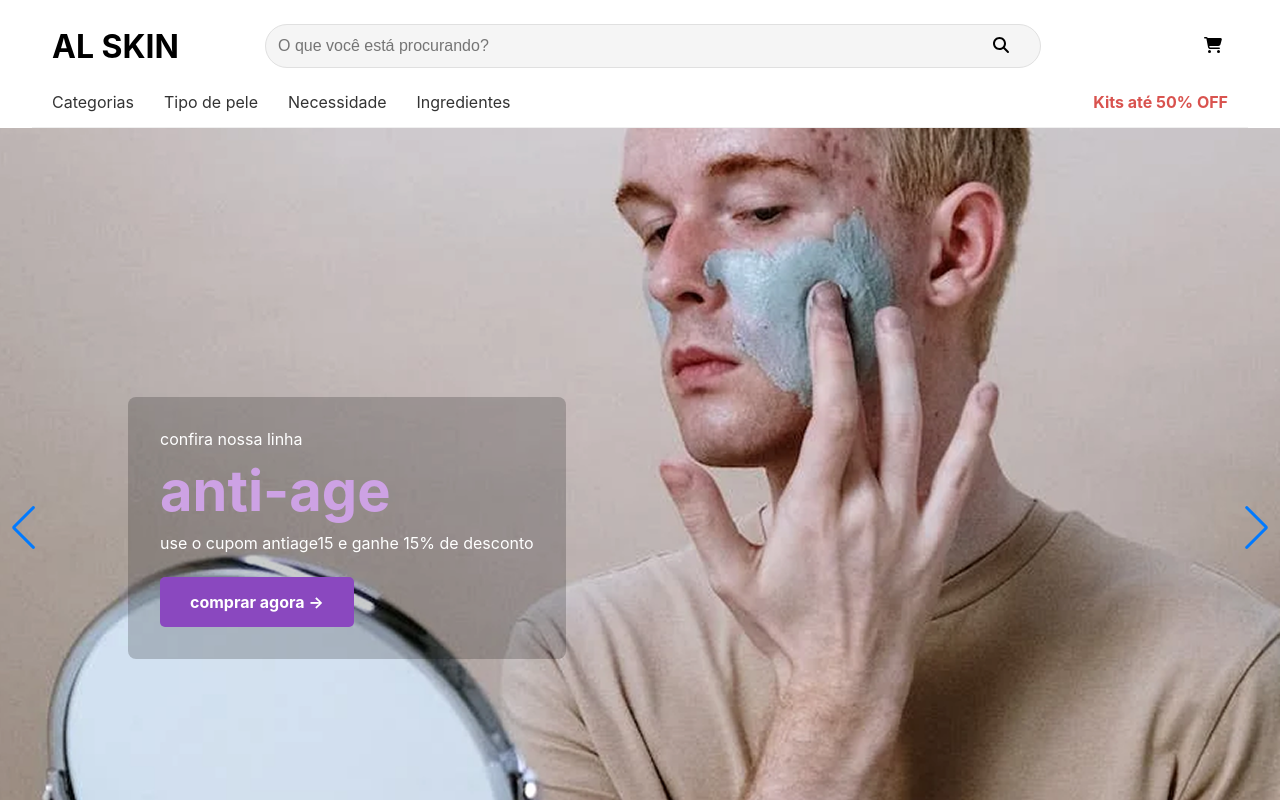
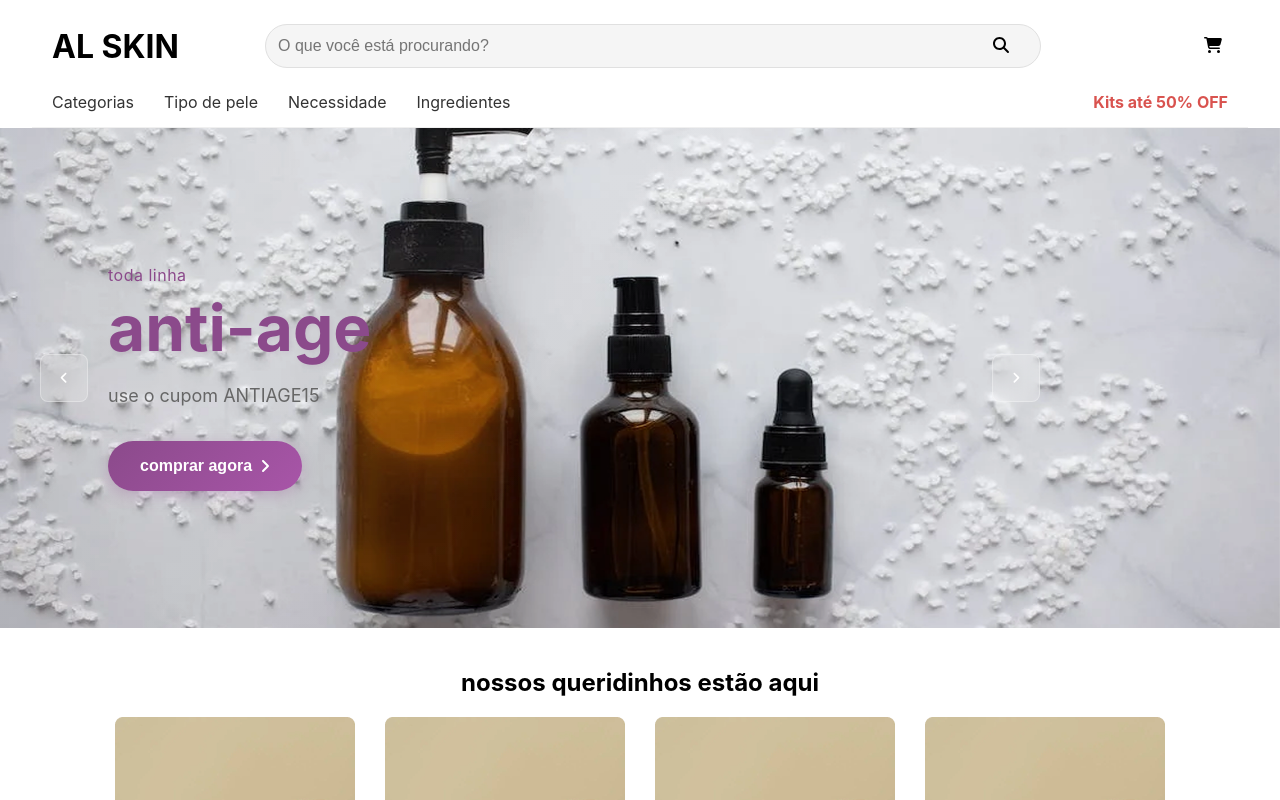
Before and after one commit to tmbottamedi/el-skin-webapp, a React (Create React App) app: page / in a window 1280 px wide. Shown: the top 800 px of the page. Built offline with nearby package versions, Linux system fonts and the light colour scheme.

Commit message:
Implementação do Carousel sem Swiper

```diff
--- a/package.json
+++ b/package.json
@@ -20,7 +20,6 @@
     "react-dom": "^19.1.0",
     "react-router-dom": "^7.6.3",
     "react-scripts": "5.0.1",
-    "swiper": "^11.2.10",
     "typescript": "^4.9.5",
     "web-vitals": "^2.1.4"
   },
--- a/src/components/Carousel/Carousel.css
+++ b/src/components/Carousel/Carousel.css
@@ -1,68 +1,162 @@
-.carousel-container {
-  width: 100%;
-  height: 100vh;
+.carouselSection {
   position: relative;
-  color: white;
-}
-
-.carousel-wrapper {
-  width: 100%;
-  height: 100%;
+  min-height: 500px;
+  display: flex;
+  align-items: center;
+  background: linear-gradient(
+      135deg,
+      rgba(255, 255, 255, 0.95) 0%,
+      rgba(255, 255, 255, 0.85) 40%,
+      transparent 60%
+    ),
+    linear-gradient(45deg, #f8f6f3 0%, #e8e4e0 100%);
+  background-size: cover;
+  background-position: center;
+  background-repeat: no-repeat;
   overflow: hidden;
 }
 
-.carousel-track {
-  display: flex;
-  height: 100%;
-  transition: transform 0.5s ease-in-out;
+.carouselSection::before {
+  content: "";
+  position: absolute;
+  top: 0;
+  left: 0;
+  right: 0;
+  bottom: 0;
+  background: linear-gradient(
+    135deg,
+    rgba(255, 255, 255, 0.1) 0%,
+    transparent 50%
+  );
+  pointer-events: none;
 }
 
-.carousel-slide {
-  flex: 0 0 100%;
+.carouselContainer {
   width: 100%;
-  height: 100%;
-  background-size: cover;
-  background-position: center;
+  max-width: 1200px;
+  margin: 0 auto;
+  padding: 0 20px;
+  position: relative;
+  z-index: 2;
+}
+
+.carouselContent {
   display: flex;
   align-items: center;
-  justify-content: flex-start;
-  padding-left: 10%;
-  box-sizing: border-box;
+  gap: 20px;
+  max-width: 1000px;
 }
 
-.slide-content {
-  background-color: rgba(0, 0, 0, 0.2); /* Fundo sutil para legibilidade */
-  padding: 2rem;
+.carouselNavButton {
+  background: rgba(255, 255, 255, 0.2);
+  border: 1px solid rgba(255, 255, 255, 0.3);
+  width: 48px;
+  height: 48px;
   border-radius: 8px;
-  max-width: 450px;
+  display: flex;
+  align-items: center;
+  justify-content: center;
+  cursor: pointer;
+  transition: all 0.3s ease;
+  backdrop-filter: blur(10px);
 }
 
-.slide-content p {
-  font-size: 1rem;
-  text-transform: lowercase;
-  margin: 0;
+.carouselNavButton:hover {
+  background: rgba(255, 255, 255, 0.3);
+  transform: translateX(-2px);
 }
 
-.slide-content h1 {
-  font-size: 3.5rem;
-  font-weight: bold;
-  text-transform: lowercase;
-  margin: 0.5rem 0;
-  color: #cda2e4;
+.carouselText {
+  flex: 1;
 }
 
-.cta-button {
-  display: inline-block;
-  background-color: #8a48bf;
-  color: white;
-  padding: 12px 24px;
-  text-decoration: none;
-  border-radius: 5px;
-  font-weight: bold;
-  margin-top: 1.5rem;
-  transition: background-color 0.3s;
+.carouselSubtitle {
+  display: block;
+  font-size: 16px;
+  color: #8b4a8b;
+  margin-bottom: 8px;
+  font-weight: 400;
+  letter-spacing: 0.5px;
 }
 
-.cta-button:hover {
-  background-color: #713a9e;
+.carouselTitle {
+  font-size: 64px;
+  font-weight: 700;
+  color: #8b4a8b;
+  margin: 0;
+  margin-bottom: 16px;
+  line-height: 1.1;
+  text-shadow: 2px 2px 4px rgba(139, 74, 139, 0.1);
 }
+
+.carouselDescription {
+  font-size: 18px;
+  color: #666;
+  margin-bottom: 32px;
+  line-height: 1.5;
+  max-width: 400px;
+}
+
+.carouselCtaButton {
+  background: linear-gradient(135deg, #8b4a8b 0%, #a855a8 100%);
+  color: white;
+  border: none;
+  padding: 16px 32px;
+  border-radius: 32px;
+  font-size: 16px;
+  font-weight: 600;
+  cursor: pointer;
+  transition: all 0.3s ease;
+  display: flex;
+  align-items: center;
+  gap: 8px;
+  box-shadow: 0 4px 16px rgba(139, 74, 139, 0.3);
+  text-transform: lowercase;
+}
+
+.carouselCtaButton:hover {
+  background: linear-gradient(135deg, #7a3e7a 0%, #9333ea 100%);
+  transform: translateY(-2px);
+  box-shadow: 0 8px 24px rgba(139, 74, 139, 0.4);
+}
+
+.carouselCtaButton:active {
+  transform: translateY(0);
+}
+
+/* Animation for smooth entrance */
+@keyframes fadeInUp {
+  from {
+    opacity: 0;
+    transform: translateY(30px);
+  }
+  to {
+    opacity: 1;
+    transform: translateY(0);
+  }
+}
+
+.carouselText > * {
+  animation: fadeInUp 0.6s ease-out forwards;
+}
+
+.carouselText .carouselSubtitle {
+  animation-delay: 0.1s;
+}
+
+.carouselText .carouselTitle {
+  animation-delay: 0.2s;
+}
+
+.carouselText .carouselDescription {
+  animation-delay: 0.3s;
+}
+
+.carouselText .carouselCtaButton {
+  animation-delay: 0.4s;
+}
+
+.carouselContent .carouselBackButton {
+  animation: fadeInUp 0.6s ease-out forwards;
+  animation-delay: 0.05s;
+}
--- a/src/components/Carousel/index.tsx
+++ b/src/components/Carousel/index.tsx
@@ -1,77 +1,121 @@
-import { Swiper, SwiperSlide } from "swiper/react";
-import { Navigation, Pagination, Autoplay } from "swiper/modules";
-import image1 from "assets/carousel1.png";
-import image2 from "assets/carousel2.png";
-import image3 from "assets/carousel3.png";
+import { FontAwesomeIcon } from "@fortawesome/react-fontawesome";
+import Img1 from "assets/carousel1.png";
+import Img2 from "assets/carousel2.png";
+import Img3 from "assets/carousel3.png";
+import { faAngleLeft, faAngleRight } from "@fortawesome/free-solid-svg-icons";
+import "./Carousel.css";
+import { useEffect, useState } from "react";
 
-import "swiper/css";
-import "swiper/css/navigation";
-import "swiper/css/pagination";
-import "swiper/css/effect-fade";
+interface ICarouselItem {
+  subtitle: string;
+  title: string;
+  description: string;
+  backgroundImage: string;
+}
 
-import "./Carousel.css";
+function Carousel() {
+  const items: ICarouselItem[] = [
+    {
+      subtitle: "confira nossa linha",
+      title: "corporal",
+      description: "com benefícios além da hidratação",
+      backgroundImage: Img1,
+    },
+    {
+      subtitle: "toda linha",
+      title: "anti-age",
+      description: "use o cupom ANTIAGE15",
+      backgroundImage: Img2,
+    },
+    {
+      subtitle: "",
+      title: "kits incríveis",
+      description: "até 50% OFF",
+      backgroundImage: Img3,
+    },
+  ];
 
-const slideData = [
-  {
-    image: image1,
-    title: "anti-age",
-    subtitle: "use o cupom ANTIAGE15 e ganhe 15% de desconto",
-    callToAction: {
-      text: "comprar agora",
-      link: "/linha-corporal",
-    },
-  },
-  {
-    image: image2,
-    title: "facial",
-    subtitle: "para uma pele radiante e saudável",
-    callToAction: {
-      text: "descubra",
-      link: "/linha-facial",
-    },
-  },
-  {
-    image: image3,
-    title: "corporal",
-    subtitle: "com benefícios além da hidratação",
-    callToAction: {
-      text: "comprar agora",
-      link: "/linha-corporal",
-    },
-  },
-];
+  const [idxItemAtual, setIdxItemAtual] = useState(0);
 
-export default function Carousel() {
+  function previousItem() {
+    setIdxItemAtual((prevIdx) =>
+      prevIdx === 0 ? items.length - 1 : prevIdx - 1
+    );
+  }
+
+  function nextItem() {
+    setIdxItemAtual((prevIdx) =>
+      prevIdx === items.length - 1 ? 0 : prevIdx + 1
+    );
+  }
+
+  useEffect(() => {
+    console.log("criou o interval....");
+    const timer = setInterval(() => {
+      console.log("ciclou o elemento....");
+      setIdxItemAtual((prevIdxItemAtual) => {
+        return (prevIdxItemAtual + 1) % items.length;
+      });
+    }, 3000);
+
+    return () => {
+      console.log("limpou o interval....");
+      clearInterval(timer);
+    };
+  }, []);
+
   return (
-    <Swiper
-      modules={[Navigation, Pagination, Autoplay]}
-      slidesPerView={1}
-      spaceBetween={0}
-      loop={true}
-      navigation={true}
-      pagination={{ clickable: true }}
-      autoplay={{
-        delay: 10000,
-        disableOnInteraction: false,
+    <section
+      className="carouselSection"
+      style={{
+        backgroundImage: `url(${items[idxItemAtual].backgroundImage})`,
       }}
-      className="carousel-container"
     >
-      {slideData.map((slide) => (
-        <SwiperSlide
-          key={slide.image}
-          className="carousel-slide"
-          style={{ backgroundImage: `url(${slide.image})` }}
-        >
-          <div className="slide-content">
-            <p>confira nossa linha</p>
-            <h1>{slide.title}</h1>
-            <p>{slide.subtitle}</p>
-            <a href={slide.callToAction.link} className="cta-button">
-              {slide.callToAction.text} &rarr;
-            </a>
+      <div className="carouselContainer">
+        <div className="carouselContent">
+          <button
+            className="carouselNavButton"
+            aria-label="Voltar"
+            onClick={previousItem}
+          >
+            <FontAwesomeIcon
+              width="60"
+              height="24"
+              icon={faAngleLeft}
+              style={{ color: "white" }}
+            />
+          </button>
+
+          <div className="carouselText">
+            <span className="carouselSubtitle">
+              {items[idxItemAtual].subtitle}
+            </span>
+            <h1 className="carouselTitle">{items[idxItemAtual].title}</h1>
+            <p className="carouselDescription">
+              {items[idxItemAtual].description}
+            </p>
+            <button className="carouselCtaButton">
+              comprar agora
+              <FontAwesomeIcon icon={faAngleRight} />
+            </button>
           </div>
-        </SwiperSlide>
-      ))}
-    </Swiper>
+
+          <button
+            className="carouselNavButton"
+            aria-label="Próximo"
+            onClick={nextItem}
+          >
+            <FontAwesomeIcon
+              width="60"
+              height="24"
+              icon={faAngleRight}
+              style={{ color: "white" }}
+            />
+          </button>
+        </div>
+      </div>
+    </section>
   );
 }
+
+export default Carousel;
```
Also changed, not shown: 1 other file (tests, documents, lock files or other folders).
